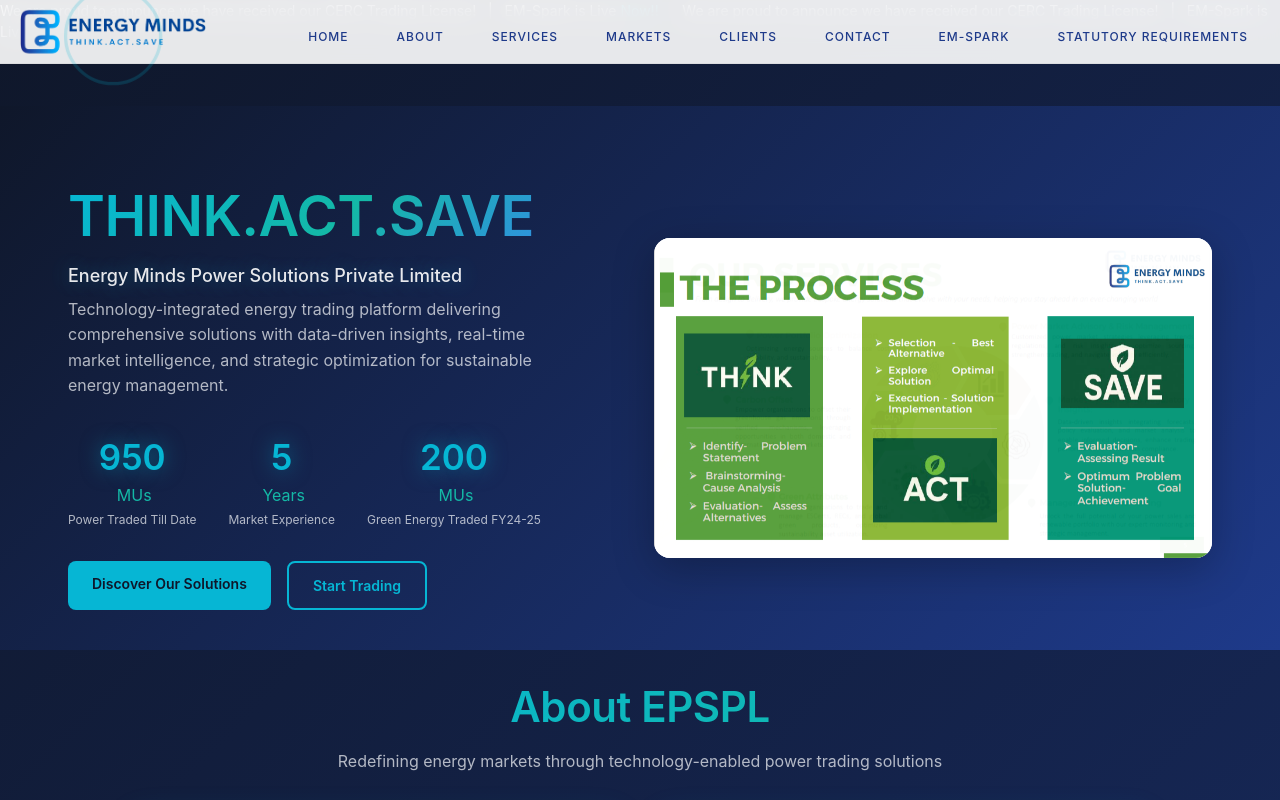
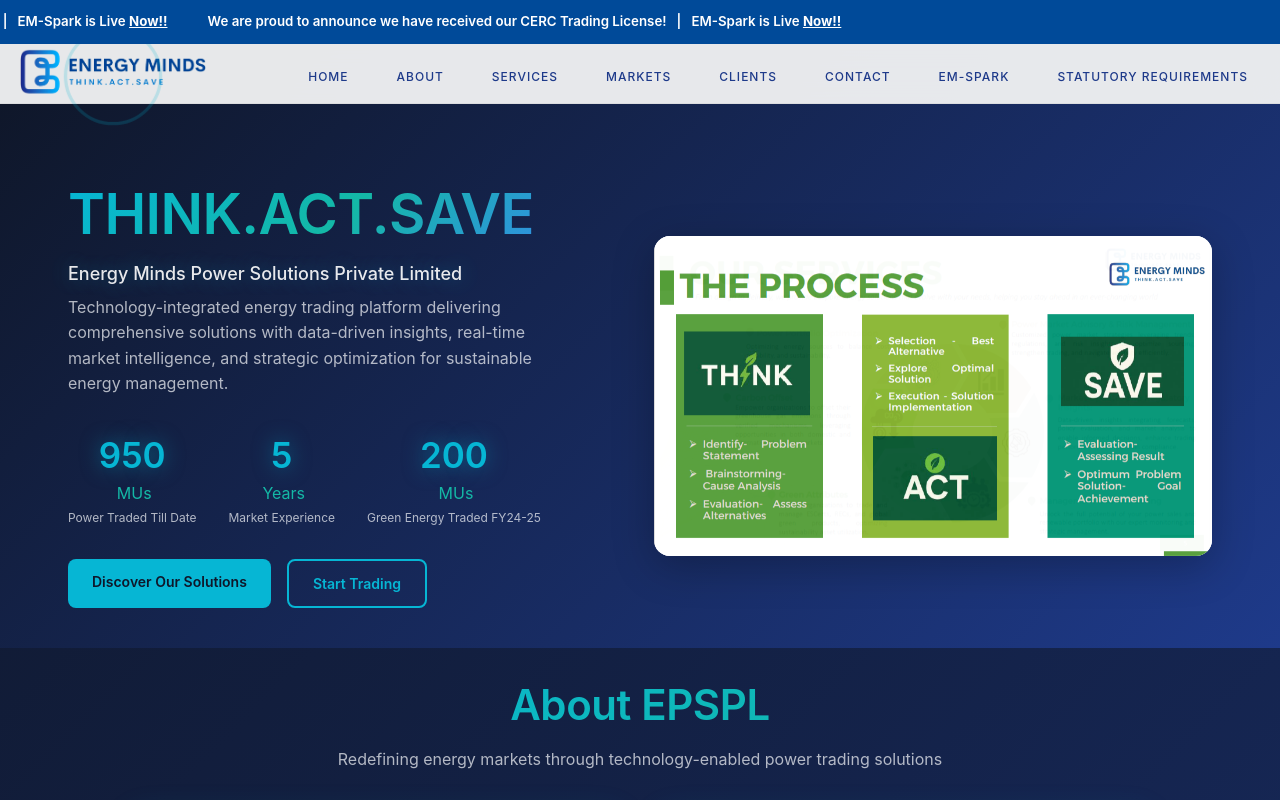
Before and after one commit to EMPS-2025/EMPS_Website, a Next.js app: page / in a window 1280 px wide. Shown: the top 800 px of the page. Built offline with nearby package versions, Linux system fonts and the light colour scheme; a web font is replaced by a local one.

Commit message:
Modify main padding and add license banner styles
Updated main padding and added a license banner animation.

```diff
--- a/app/globals.css
+++ b/app/globals.css
@@ -319,7 +319,7 @@
 }
 
 main {
-  padding-top: var(--nav-height);
+  padding-top: calc(var(--nav-height) + 40px);
 }
 
 *,
@@ -923,7 +923,7 @@
   border-bottom: 1px solid rgba(0,0,0,0.05);
   /*line-height: 1;*/
   position: fixed;
-  top: 0;
+  top: 40px;
   left: 0;
   right: 0;
   /*background: rgba(15, 23, 42, 0.9); */
@@ -2675,6 +2675,59 @@
   background-color: #0b1220;
   color: #f8fafc;
 }
+
+/* --- CERC License Banner Animation --- */
+
+@keyframes scroll-left {
+  0% {
+    transform: translateX(0);
+  }
+  100% {
+    transform: translateX(-50%);
+  }
+}
+
+.license-banner-container {
+  background-color: #004a99;
+  color: #ffffff;
+  padding: 12px 0;
+  font-weight: 600;
+  font-size: 0.95rem;
+  overflow: hidden;
+  white-space: nowrap;
+  box-sizing: border-box;
+  position: fixed;
+  top: 0;
+  left: 0;
+  right: 0;
+  z-index: 1001; /* This makes it stay on top of other elements */
+}
+
+.license-banner-content {
+  display: inline-block;
+  animation: scroll-left 10s linear infinite;
+}
+
+.license-banner-content span {
+  display: inline-block;
+  padding-right: 20px;
+}
+
+.license-banner-content:hover {
+  animation-play-state: paused;
+}
+
+.banner-link {
+  color: #ffffff;
+  font-weight: bold;
+  text-decoration: underline;
+  cursor: pointer;
+}
+
+.banner-link:hover {
+  color: #bbdefb; /* A lighter blue on hover */
+}
+
 [data-color-scheme="light"] select.form-control option {
   background-color: #f8fafc;
   color: #0f172a;
```
